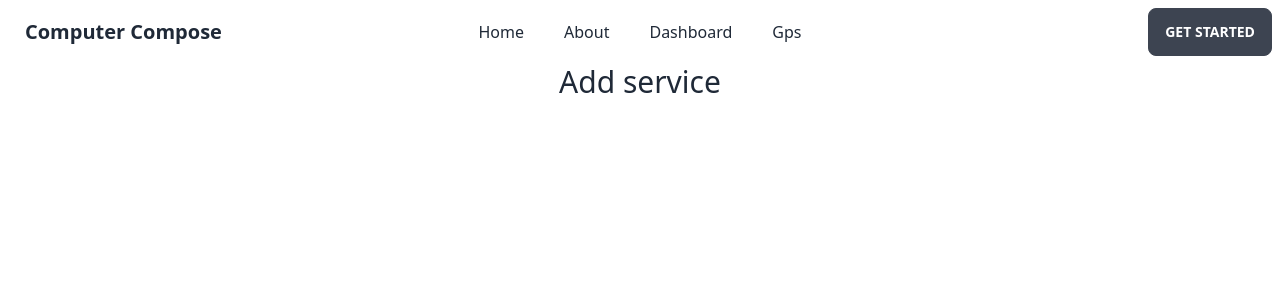
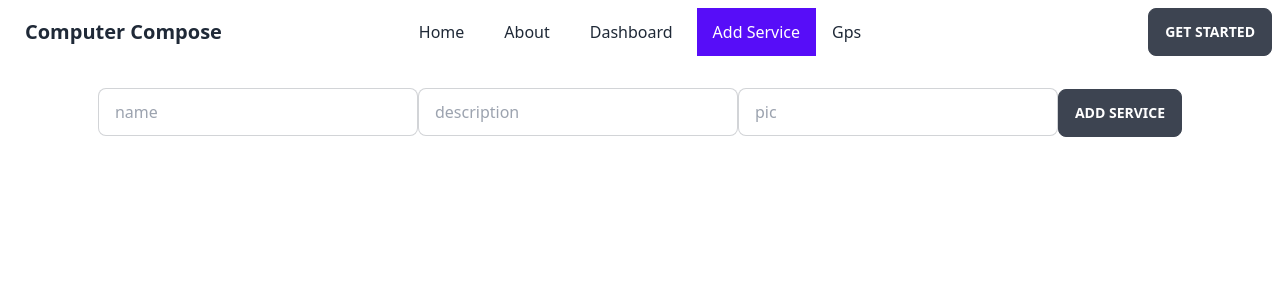
Before and after one commit to mollikacomputer/computer-client, a React (Create React App) app: page /addservice in a window 1280 px wide. Shown: the top 300 px of the page. Built offline with nearby package versions, Linux system fonts and the light colour scheme.

Commit message:
add newService data sent to client side and save in mongodb

```diff
--- a/src/Components/Dashboard/AddService.js
+++ b/src/Components/Dashboard/AddService.js
@@ -1,11 +1,61 @@
-import React from 'react';
+import React from "react";
 
 const AddService = () => {
-    return (
-        <div>
-            <h2 className='text-3xl' >Add service</h2>
-        </div>
-    );
+  const handleAddService = (event) => {
+    event.preventDefault();
+    const name = event.target.name.value;
+    const description = event.target.description.value;
+    const pic = event.target.pic.value;
+    const service = { name, description, pic };
+    console.log(service);
+    // sent data to server
+    fetch('http://localhost:5000/service', {
+        method: 'POST',
+        headers:{
+            'Content-type': 'application/json'
+        },
+        body: JSON.stringify(service)
+    })
+    .then(res => res.json())
+    .then(data =>{
+        console.log('success', data);
+        event.target.reset();
+    });
+  };
+
+  return (
+    <div>
+      <br />
+      <form onSubmit={handleAddService}>
+        {/*
+        <input type="text" name="name" placeholder="service name" />
+        <input type="text" name="description" placeholder="description" />
+        <input type="text" name="pic" placeholder="pic link" />
+        <input type="submit" value="add service" />
+        */}
+
+        <input
+          type="text"
+          name="name"
+          placeholder="name"
+          class="input input-bordered w-full max-w-xs"
+        />
+        <input
+          type="text"
+          name="description"
+          placeholder="description"
+          class="input input-bordered w-full max-w-xs"
+        />
+        <input
+          type="text"
+          name="pic"
+          placeholder="pic"
+          class="input input-bordered w-full max-w-xs"
+        />
+        <input type="submit" value="Add service" className="btn" />
+      </form>
+    </div>
+  );
 };
 
 export default AddService;
--- a/src/Components/Nav/Nav.js
+++ b/src/Components/Nav/Nav.js
@@ -16,6 +16,11 @@ const Nav = () => {
         <li className="mr-2">
             <NavLink to='/dashboard' >
                 Dashboard
+            </NavLink>
+        </li>
+        <li>
+            <NavLink to='/addservice' >
+                Add Service
             </NavLink>
         </li>
         <li>
--- a/src/Components/Route/publickRoute.js
+++ b/src/Components/Route/publickRoute.js
@@ -9,5 +9,6 @@ export const publickRoute = [
     {path:'/addservice', name:AddService, Component: AddService},
     {path:'/about', name:About, Component:About },
     {path:'/dashboard', name:Dashboard, Component:Dashboard },
+    {path:'/addservice', name:AddService, Component:AddService },
     {path:'/gps', name:Gps, Component:Gps }
 ]
```
